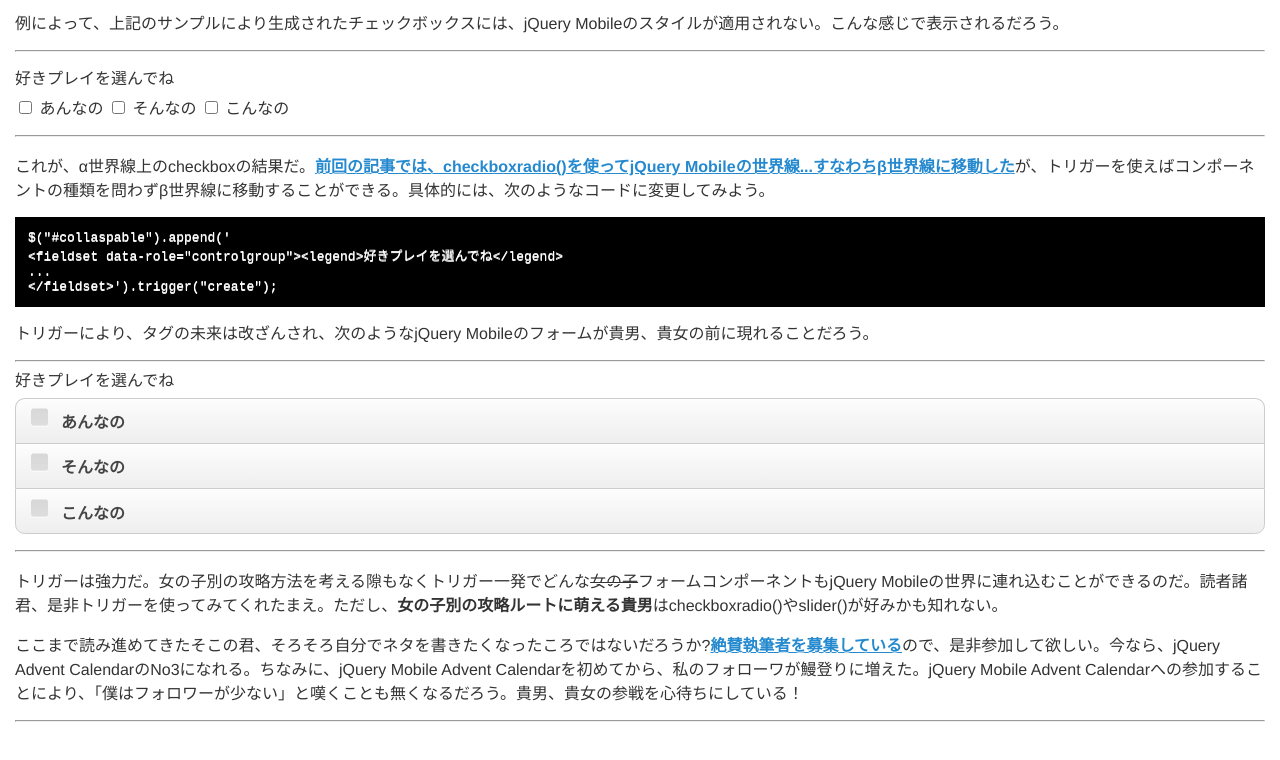
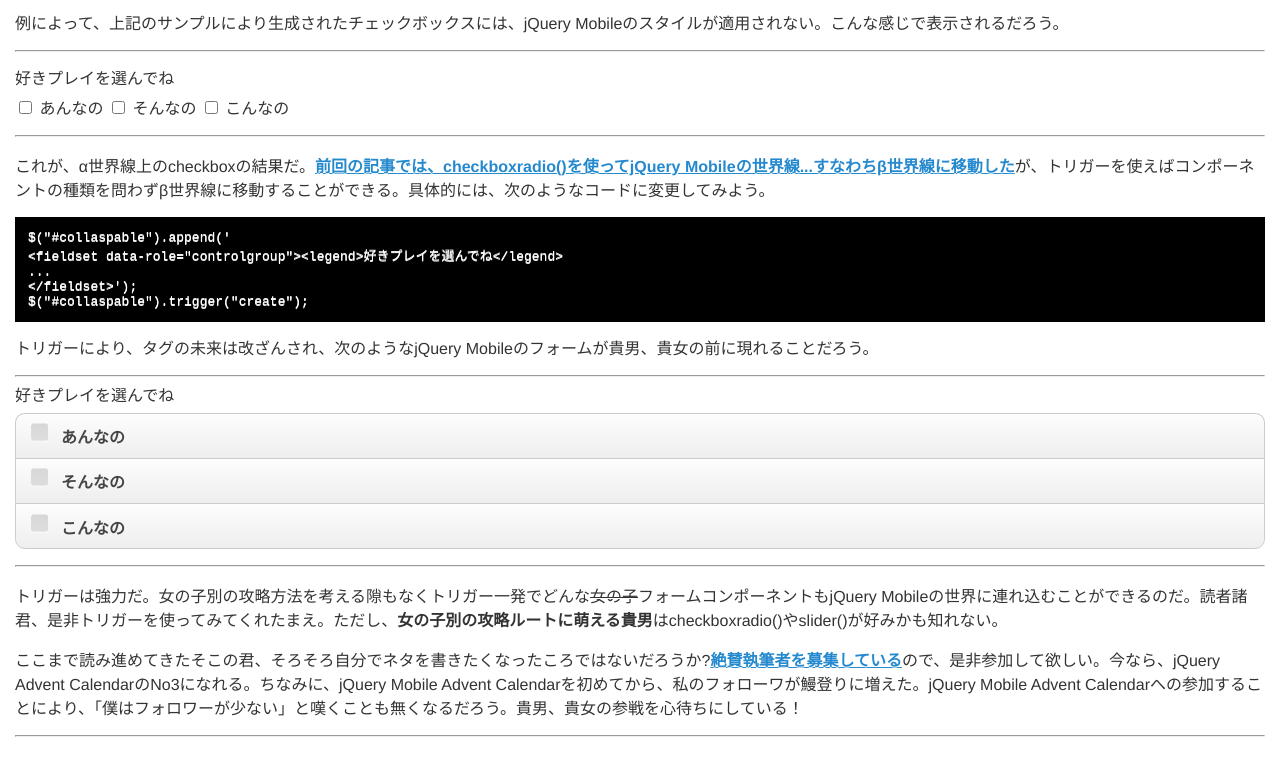
Before and after one commit to okamototk/jqm-adventcalendar2011, a plain HTML site: page jqm20111206.html in a window 1280 px wide. Shown: the part 692-1452 px from the top of the page. Drawn offline with Linux system fonts and the light colour scheme.

Commit message:
Minor change.

```diff
--- a/jqm20111206.html
+++ b/jqm20111206.html
@@ -89,7 +89,8 @@ $("#collaspable").append('
 $("#collaspable").append('
 &lt;fieldset data-role="controlgroup">&lt;legend>好きプレイを選んでね&lt;/legend>
 ...
-&lt;/fieldset>').trigger("create");
+&lt;/fieldset>');
+$("#collaspable").trigger("create");
 </pre>
 トリガーにより、タグの未来は改ざんされ、次のようなjQuery Mobileのフォームが貴男、貴女の前に現れることだろう。
 </p>
```
